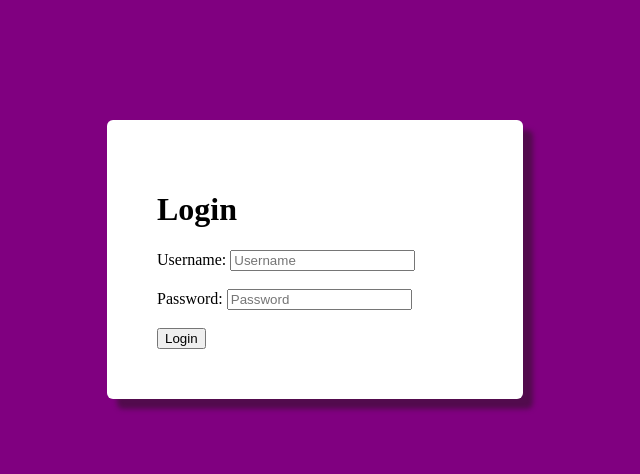
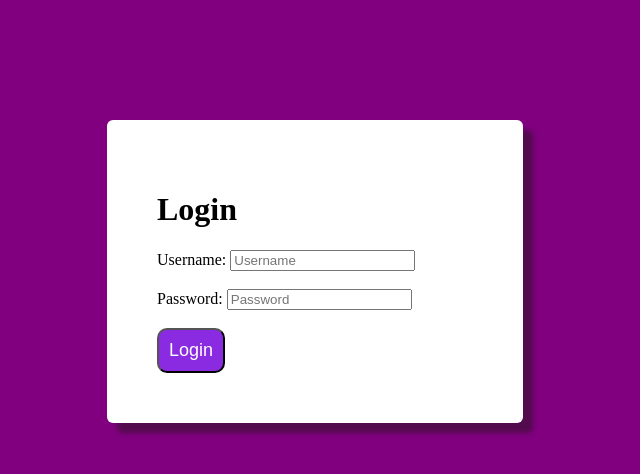
Before and after one commit to janrgb/CS331_Phase_III_Proj, a PHP site: page / in a window 1280 px wide. Shown: the top 474 px of the page, without its empty margins (325-965 px from the left). Run offline with PHP 8.4, Linux system fonts and the light colour scheme.

Commit message:
Styled button for login

```diff
--- a/styles.css
+++ b/styles.css
@@ -16,3 +16,14 @@ body
     box-shadow: 10px 10px 5px rgb(82, 11, 77);
     border-radius: 6px;
 }
+
+#btn
+{
+    color: white;
+    background-color: blueviolet;
+    border-color: black;
+    padding: 10px;
+    font-size: large;
+    border-radius: 10px;
+    margin: 0 auto;
+}
```
